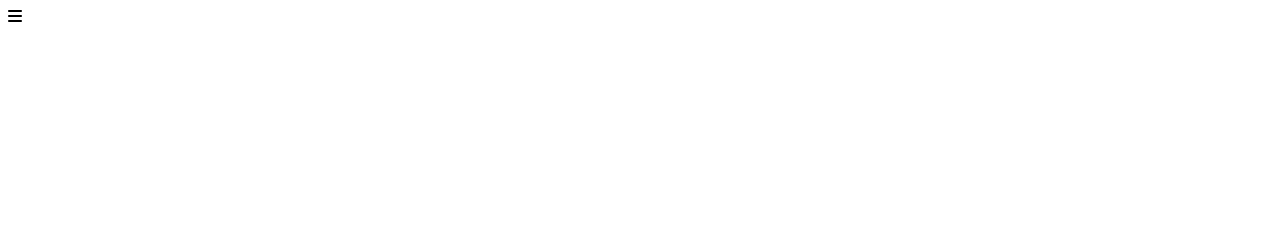
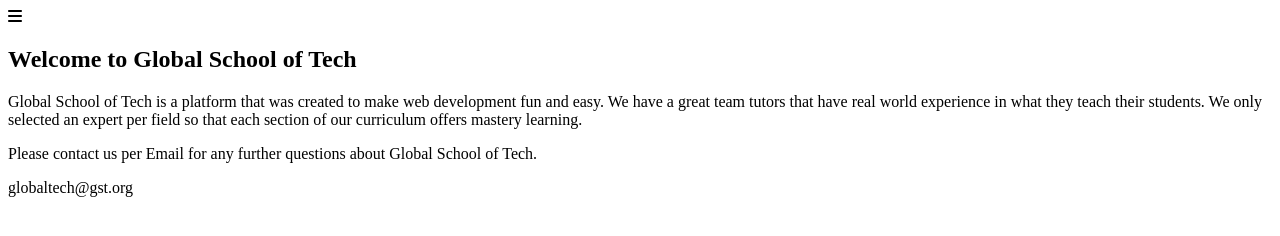
Before and after one commit to AdornChoga/Web-Development-Course, a website: page about.html in a window 1280 px wide. Drawn offline with Linux system fonts and the light colour scheme.

Commit message:
Add about info and contact details

```diff
--- a/about.html
+++ b/about.html
@@ -15,6 +15,26 @@
     </nav>
   </header>
 
+  <main>
+    <section class="description">
+      <h1>Welcome to Global School of Tech</h1>
+      <p>
+        Global School of Tech is a platform that was created
+        to make web development fun and easy. We have a great team
+        tutors that have real world experience in what they teach
+        their students. We only selected an expert per field so that
+        each section of our curriculum offers mastery learning.
+      </p>
+
+    <div class="contact-us">
+      <p>
+        Please contact us per Email for any further
+        questions about Global School of Tech.
+      </p>
+      <a>globaltech@gst.org</a>
+    <div>
+    </section>
+
 
 </body>
 </html>
```
